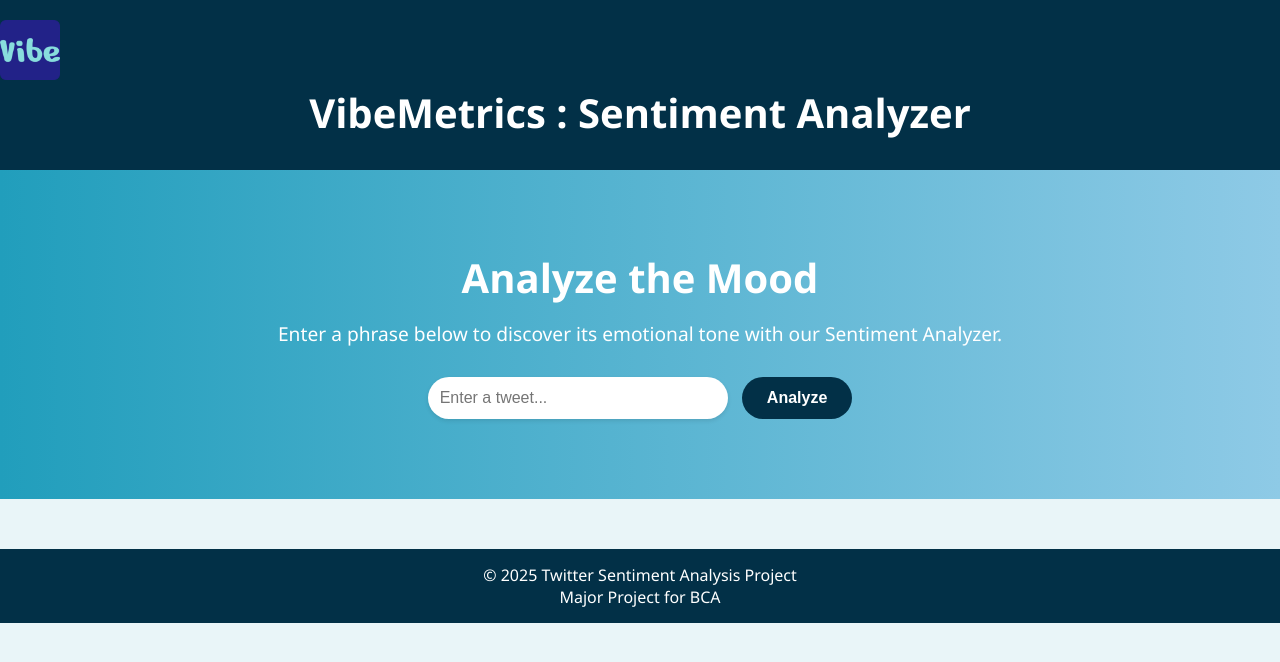
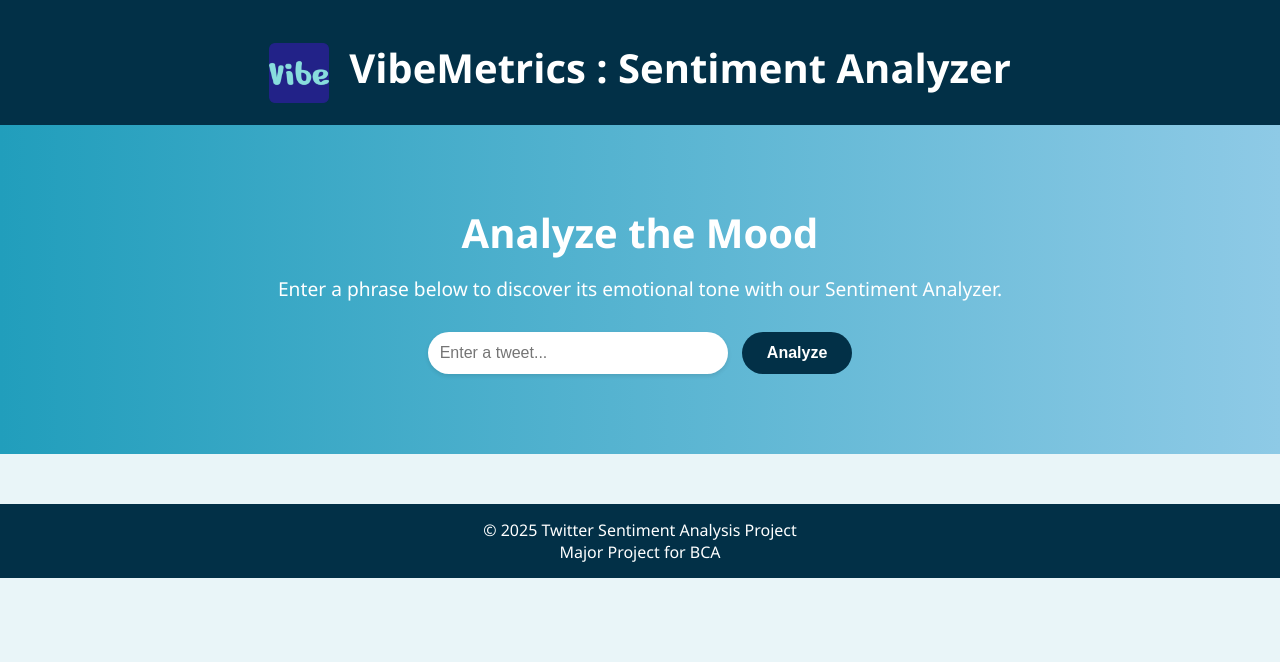
Before and after one commit to Amattraction/VibeMetrics-, a Flask app: page / in a window 1280 px wide. Shown: the top 662 px of the page. Run offline with Flask 3, Linux system fonts and the light colour scheme; parts of the project's set-up code (start-up, migrations or seed data) failed here and were passed over.

Commit message:
Update style.css

```diff
--- a/static/style.css
+++ b/static/style.css
@@ -10,11 +10,18 @@ body {
     color: #2c3e50;
 }
 
-.container {
-    width: 90%;
-    max-width: 1200px;
-    margin: 0 auto;
+.header-container {
+  display: flex;
+  align-items: center;
+  justify-content: center;
+  gap: 20px; /* space between logo and text */
+  padding-top: 20px;
 }
+
+.logo {
+  height: 60px; /* adjust as needed */
+}
+
 
 header {
     background-color: #023047;
@@ -99,6 +106,7 @@ nav a:hover {
     text-align: center;
 }
 
+
 .output-card {
     background-color: #ffffff;
     border-radius: 12px;
```
